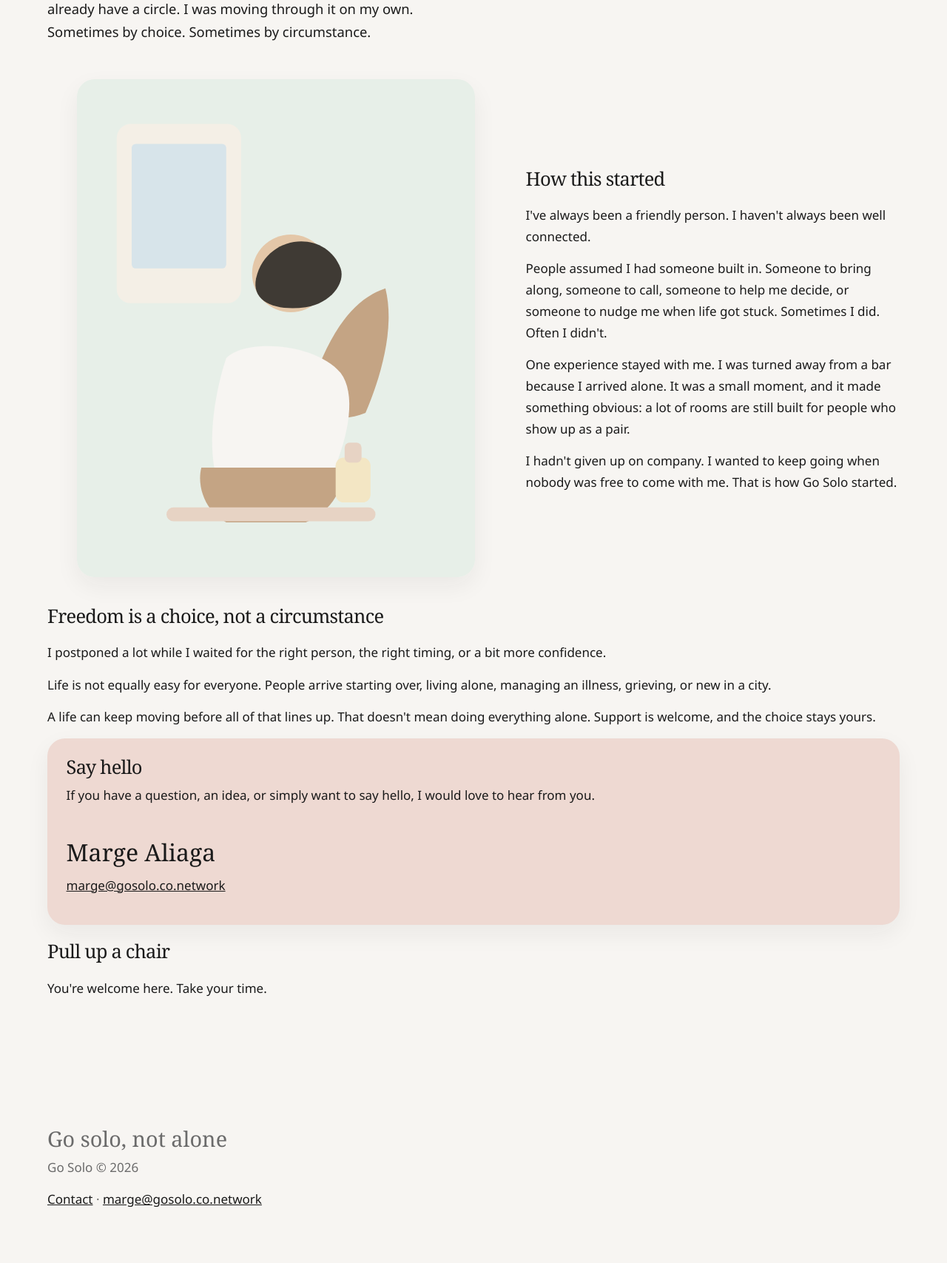
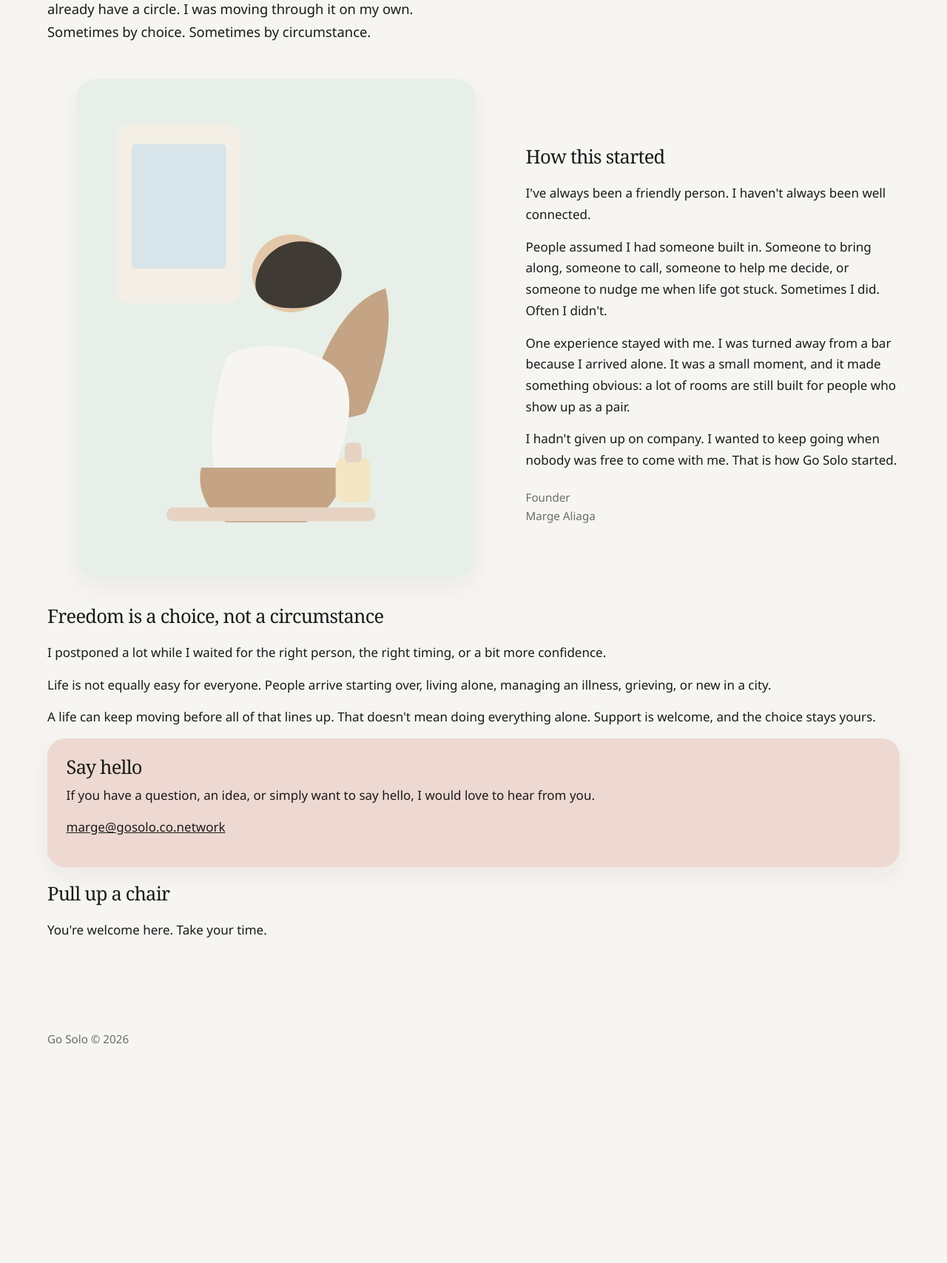
Before and after one commit to Solist-try/Go-solo-web, a PHP site: page /about in a window 1280 px wide. Shown: the part 330-2037 px from the top of the page at 74% size. After the commit the page ends 1741 px from the top, so only its background shows below. Run offline with PHP 8.4, Linux system fonts and the light colour scheme; data comes from the database, SQL or seed files in the repository; both versions use the stored data as it was after the commit; some libraries are stand-ins or nearby versions.

Commit message:
Keep the founder present, and let the idea lead.
The homepage and footer no longer carry a personal name. Contact and About keep a small founder line beside the note and the email.

```diff
--- a/php/app/auth.php
+++ b/php/app/auth.php
@@ -97,7 +97,7 @@ function attempt_login(string $email, string $password): ?string
         return 'That email and password do not match.';
     }
     if ($row['status'] === 'suspended') {
-        return 'This account is resting. Write to Marge if that is a surprise.';
+        return 'This account is resting. Write through Contact if that is a surprise.';
     }
     if ($row['status'] === 'banned') {
         return 'This account is closed.';
--- a/php/app/copy.php
+++ b/php/app/copy.php
@@ -17,7 +17,26 @@ function site_text(string $key): string
 {
     $defaults = copy_defaults();
     $default = isset($defaults[$key]) ? (string) $defaults[$key] : '';
-    return setting($key, $default);
+    $value = setting($key, $default);
+    $earlier = [
+        'footer_line' => [
+            'A chair is here if you want it. Take your time.',
+            'A calm home for people building meaningful lives on their own terms.',
+        ],
+        'about_founder_heading' => [
+            "Hi, I'm Marge.",
+        ],
+        'about_hello_body' => [
+            'Go Solo is intentionally founder-led. If you have a question, an idea, or simply want to say hello, I would love to hear from you.',
+        ],
+        'contact_body' => [
+            "Hi there, nice to hear from you.\n\nIf you have ideas, questions, concerns, or stories, I'd love to hear from you.\n\nYou can reach me by writing a note.",
+        ],
+    ];
+    if (isset($earlier[$key]) && in_array($value, $earlier[$key], true)) {
+        return $default;
+    }
+    return $value;
 }
 
 function content_groups(): array
--- a/php/app/defaults.json
+++ b/php/app/defaults.json
@@ -3,7 +3,7 @@
   "tagline": "A calm place to try something small, with other people nearby.",
   "logo_text": "Go Solo",
   "logo_image": "",
-  "footer_line": "A chair is here if you want it. Take your time.",
+  "footer_line": "Go Solo © 2026",
   "founder_name": "Marge Aliaga",
   "founder_email": "marge@gosolo.co.network",
   "hero_title": "Hello, vagabond",
@@ -24,17 +24,17 @@
   "home_seeds_line": "Tiny futures you can plant now.",
   "about_heading": "Why Go Solo exists",
   "about_intro": "I kept noticing the same thing.\n\nA lot of life is still set up for couples, families, and people who already have a circle. I was moving through it on my own. Sometimes by choice. Sometimes by circumstance.",
-  "about_founder_heading": "Hi, I'm Marge.",
+  "about_founder_heading": "How this started",
   "about_founder_body": "I've always been a friendly person. I haven't always been well connected.\n\nPeople assumed I had someone built in. Someone to bring along, someone to call, someone to help me decide, or someone to nudge me when life got stuck. Sometimes I did. Often I didn't.\n\nOne experience stayed with me. I was turned away from a bar because I arrived alone. It was a small moment, and it made something obvious: a lot of rooms are still built for people who show up as a pair.\n\nI hadn't given up on company. I wanted to keep going when nobody was free to come with me. That is how Go Solo started.",
   "about_belief_heading": "Freedom is a choice, not a circumstance",
   "about_belief_body": "I postponed a lot while I waited for the right person, the right timing, or a bit more confidence.\n\nLife is not equally easy for everyone. People arrive starting over, living alone, managing an illness, grieving, or new in a city.\n\nA life can keep moving before all of that lines up. That doesn't mean doing everything alone. Support is welcome, and the choice stays yours.",
   "about_hello_heading": "Say hello",
-  "about_hello_body": "Go Solo is intentionally founder-led. If you have a question, an idea, or simply want to say hello, I would love to hear from you.",
+  "about_hello_body": "If you have a question, an idea, or simply want to say hello, I would love to hear from you.",
   "about_close_heading": "Pull up a chair",
   "about_close_body": "You're welcome here. Take your time.",
   "contact_headline": "Contact",
   "contact_card_title": "How to reach me",
-  "contact_body": "Hi there, nice to hear from you.\n\nIf you have ideas, questions, concerns, or stories, I'd love to hear from you.\n\nYou can reach me by writing a note.",
+  "contact_body": "Hi there. If you have a question, idea, concern, or story, I'd love to hear from you.",
   "seeds_title": "Seeds",
   "seeds_line": "Tiny futures you can plant now",
   "seeds_support": "Some seeds grow through support.",
--- a/php/assets/css/site.css
+++ b/php/assets/css/site.css
@@ -163,7 +163,8 @@ textarea { min-height: 8rem; }
 }
 .error { background: var(--clay); }
 
-.site-footer { padding: 3rem 0 3.5rem; color: var(--soft); }
+.founder { color: var(--soft); font-size: 0.95rem; margin: 1.4rem 0 0; }
+.site-footer { padding: 2.4rem 0 2.8rem; color: var(--soft); font-size: 0.95rem; }
 .site-footer a { color: var(--ink); }
 
 .table-wrap { overflow-x: auto; }
--- a/php/views/about.php
+++ b/php/views/about.php
@@ -9,6 +9,7 @@
     <div>
       <h2><?= e(site_text('about_founder_heading')) ?></h2>
       <?= paragraphs(site_text('about_founder_body')) ?>
+      <p class="founder">Founder<br><?= e(site_text('founder_name')) ?></p>
     </div>
   </div>
   <h2><?= e(site_text('about_belief_heading')) ?></h2>
@@ -16,7 +17,6 @@
   <div class="card clay">
     <h2><?= e(site_text('about_hello_heading')) ?></h2>
     <?= paragraphs(site_text('about_hello_body')) ?>
-    <p class="philosophy" style="font-size:2rem;margin-bottom:0.2rem"><?= e(site_text('founder_name')) ?></p>
     <p><a href="mailto:<?= e(site_text('founder_email')) ?>"><?= e(site_text('founder_email')) ?></a></p>
   </div>
   <h2><?= e(site_text('about_close_heading')) ?></h2>
--- a/php/views/contact.php
+++ b/php/views/contact.php
@@ -20,8 +20,8 @@
     <aside class="card">
       <h2><?= e(site_text('contact_card_title')) ?></h2>
       <?= paragraphs(site_text('contact_body')) ?>
-      <p class="philosophy" style="font-size:2.2rem"><?= e(site_text('founder_name')) ?></p>
-      <p><a href="mailto:<?= e(site_text('founder_email')) ?>"><?= e(site_text('founder_email')) ?></a></p>
+      <p>You can reach me at:<br><a href="mailto:<?= e(site_text('founder_email')) ?>"><?= e(site_text('founder_email')) ?></a></p>
+      <p class="founder">Founder<br><?= e(site_text('founder_name')) ?></p>
     </aside>
   </div>
   </div>
--- a/php/views/home.php
+++ b/php/views/home.php
@@ -81,7 +81,7 @@
 <section class="band clay">
   <div class="frame section">
     <h2><?= e(site_text('contact_headline')) ?></h2>
-    <p class="philosophy" style="font-size:2rem"><?= e(site_text('founder_name')) ?></p>
+    <p>A question, an idea, or a story is welcome.</p>
     <p><a class="button" href="<?= e(url('/contact')) ?>"><?= e(site_text('contact_card_title')) ?></a></p>
   </div>
 </section>
--- a/php/views/layout.php
+++ b/php/views/layout.php
@@ -1,7 +1,6 @@
 <?php
 $title = $title ?? site_text('site_title');
 $pageTitle = $pageTitle ?? $title;
-$philosophy = site_text('hero_philosophy');
 $nav = [
     ['/about', site_text('nav_about')],
     ['/seeds', site_text('nav_seeds')],
@@ -69,9 +68,7 @@ $logoImage = site_text('logo_image');
     <?= $content ?>
   </main>
   <footer class="site-footer">
-    <p class="philosophy" style="font-size:1.8rem"><?= e($philosophy) ?></p>
     <p><?= e(site_text('footer_line')) ?></p>
-    <p><a href="<?= e(url('/contact')) ?>"><?= e(site_text('nav_contact')) ?></a> · <a href="mailto:<?= e(site_text('founder_email')) ?>"><?= e(site_text('founder_email')) ?></a></p>
   </footer>
 </body>
 </html>
```
Also changed, not shown: php/sql/install.sql (+4 -8 lines).
